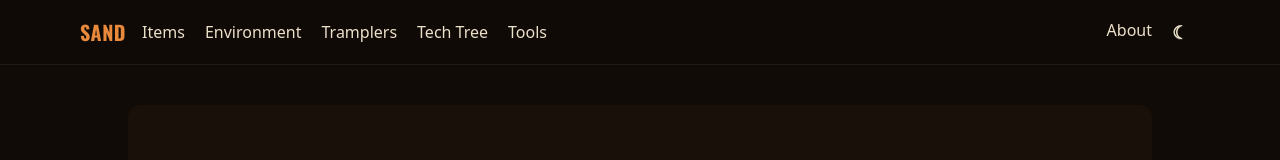
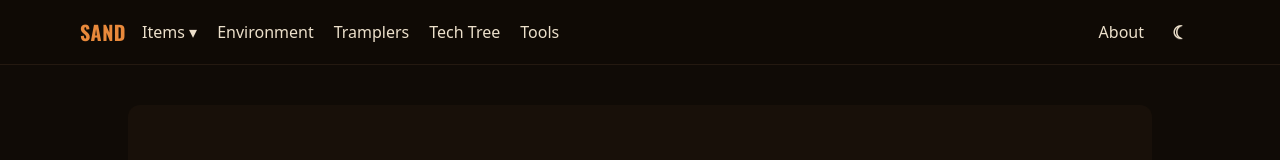
Before and after one commit to Baal-Marduk/Sand-wiki, a Next.js app in the folder sand-wiki/: page / in a window 1280 px wide. Shown: the top 160 px of the page. Built offline with nearby package versions, Linux system fonts and the light colour scheme.

Commit message:
feat: navbar search + hover/focus-within section menus

```diff
--- a/sand-wiki/src/components/MainNav.tsx
+++ b/sand-wiki/src/components/MainNav.tsx
@@ -1,11 +1,12 @@
 import Link from "next/link";
-import { SECTIONS } from "@/lib/taxonomy";
+import { SECTIONS, categoryColor } from "@/lib/taxonomy";
 import { ThemeToggle } from "@/components/ThemeToggle";
+import { SearchBox } from "@/components/SearchBox";
 
 // Explicit full-contrast text (not DaisyUI's dimmed .menu links) so the nav
 // meets WCAG AA contrast in both the dark and light themes.
 const linkCls = "text-base-content hover:text-primary px-2 py-1 rounded transition-colors";
-const dropdownItemCls = "block px-2 py-1 rounded text-base-content hover:bg-base-300";
+const dropdownItemCls = "flex items-center gap-2 px-2 py-1 rounded text-base-content hover:bg-base-300";
 
 export function MainNav() {
   return (
@@ -18,20 +19,25 @@ export function MainNav() {
           {SECTIONS.map((section) => {
             if (section.kind === "data" && section.categories.length > 0) {
               return (
-                <li key={section.slug} className="relative">
-                  <details>
-                    <summary className={`${linkCls} cursor-pointer list-none`}>{section.label}</summary>
-                    <ul className="absolute z-10 mt-2 w-48 rounded-box border border-base-300 bg-base-200 p-2 shadow space-y-1">
+                <li key={section.slug} className="relative group">
+                  <button type="button" className={`${linkCls} cursor-pointer`} aria-haspopup="true">
+                    {section.label} ▾
+                  </button>
+                  <ul
+                    className="invisible opacity-0 group-hover:visible group-hover:opacity-100 group-focus-within:visible group-focus-within:opacity-100 transition-opacity absolute left-0 top-full z-20 mt-1 w-48 rounded-box border border-base-300 bg-base-200 p-2 shadow space-y-1"
+                  >
                     <li>
                       <Link href={`/${section.slug}`} className={dropdownItemCls}>All {section.label}</Link>
                     </li>
                     {section.categories.map((c) => (
                       <li key={c.slug}>
-                          <Link href={`/${section.slug}?category=${c.slug}`} className={dropdownItemCls}>{c.label}</Link>
+                        <Link href={`/${section.slug}?category=${c.slug}`} className={dropdownItemCls}>
+                          <span className="size-2 rounded-full" style={{ backgroundColor: categoryColor(c.slug) }} aria-hidden="true" />
+                          {c.label}
+                        </Link>
                       </li>
                     ))}
                   </ul>
-                  </details>
                 </li>
               );
             }
@@ -44,7 +50,8 @@ export function MainNav() {
           })}
         </ul>
       </div>
-      <div className="flex-none items-center gap-1">
+      <div className="flex-none flex items-center gap-2">
+        <SearchBox variant="navbar" />
         <Link href="/about" className={linkCls}>About</Link>
         <ThemeToggle />
       </div>
```
Lines whose indentation alone changed are shown as unchanged.
